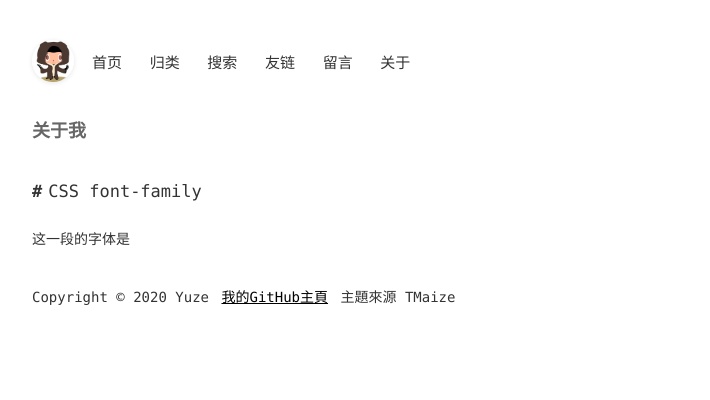
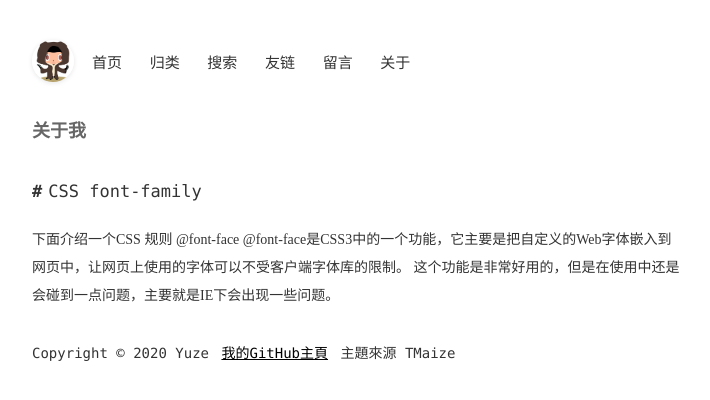
Before and after one commit to Rkgoange/Yuze, a Jekyll site: the page built from pages/about.html, in a window 1280 px wide. Shown: the top 400 px of the page, without its empty margins (282-992 px from the left). Built offline with Jekyll 4.4.1, drawn with Linux system fonts in a browser that asks for light colours; some web fonts are replaced; comment, search, counter and statistics services are not loaded.

Commit message:
Update about.html

```diff
--- a/pages/about.html
+++ b/pages/about.html
@@ -9,4 +9,6 @@ p.serif{font-family:myFirstFont;}
 
 <body>
 <h1>CSS font-family</h1>
-<p class="serif">这一段的字体是 </p>
+<p class="serif">下面介绍一个CSS 规则  @font-face
+@font-face是CSS3中的一个功能，它主要是把自定义的Web字体嵌入到网页中，让网页上使用的字体可以不受客户端字体库的限制。
+这个功能是非常好用的，但是在使用中还是会碰到一点问题，主要就是IE下会出现一些问题。</p>
```
